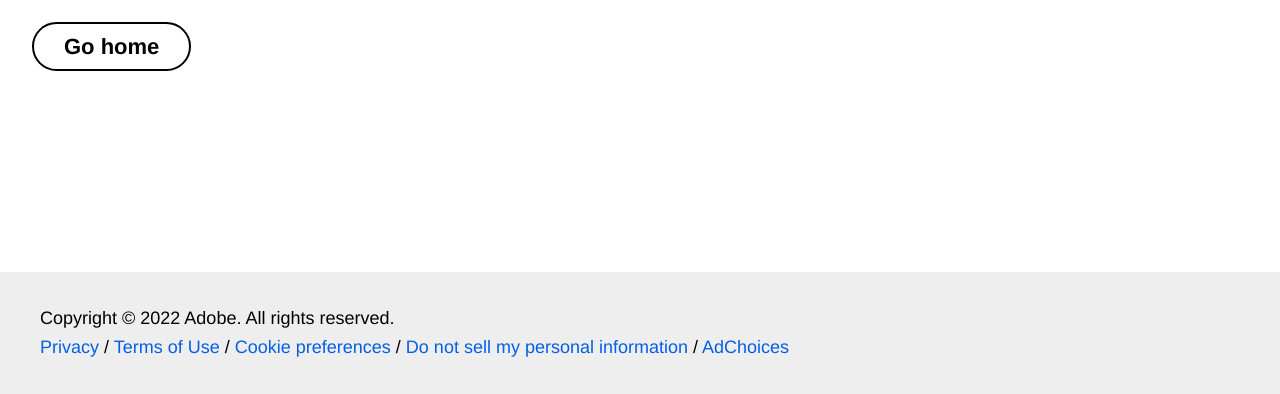
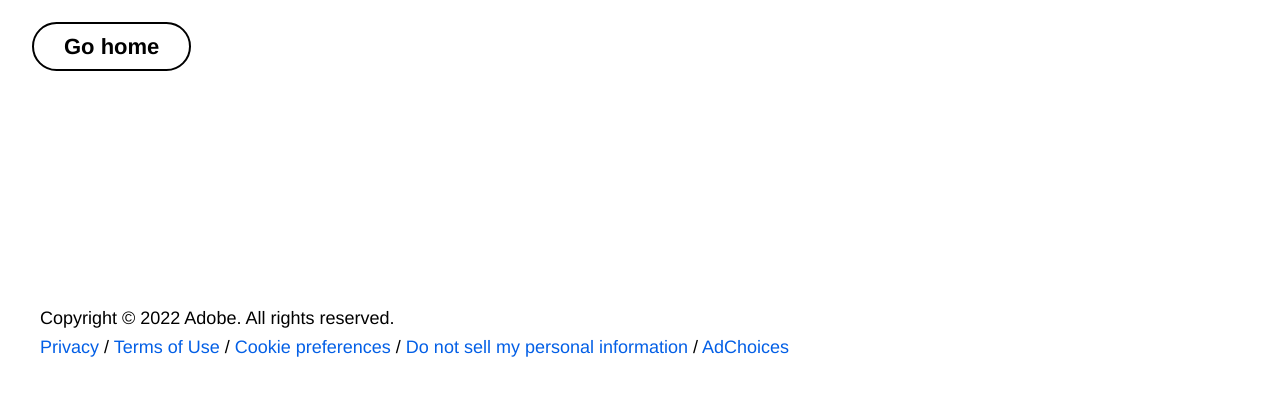
Before and after one commit to nvish-rajneeshkumar/Moldev-franklin, a website with bundled scripts: page 404.html in a window 1280 px wide. Shown: the part 528-922 px from the top of the page. Built offline with nearby package versions, Linux system fonts and the light colour scheme; files whose address does not match are found by name.

Commit message:
my first commit to franklin

```diff
--- a/blocks/columns/columns.css
+++ b/blocks/columns/columns.css
@@ -5,6 +5,7 @@
 
 .columns img {
     width: 100%;
+    border-radius: 13px;
 }
 
 @media (min-width: 900px) {
--- a/styles/styles.css
+++ b/styles/styles.css
@@ -15,8 +15,8 @@
   --link-color: #035fe6;
   --link-hover-color: #136ff6;
   --background-color: #fff;
-  --overlay-background-color: #eee;
-  --highlight-background-color: #ccc;
+  --overlay-background-color: #fff;
+  --highlight-background-color: #00FF00;
   --text-color: #000;
 
   /* fonts */
```
